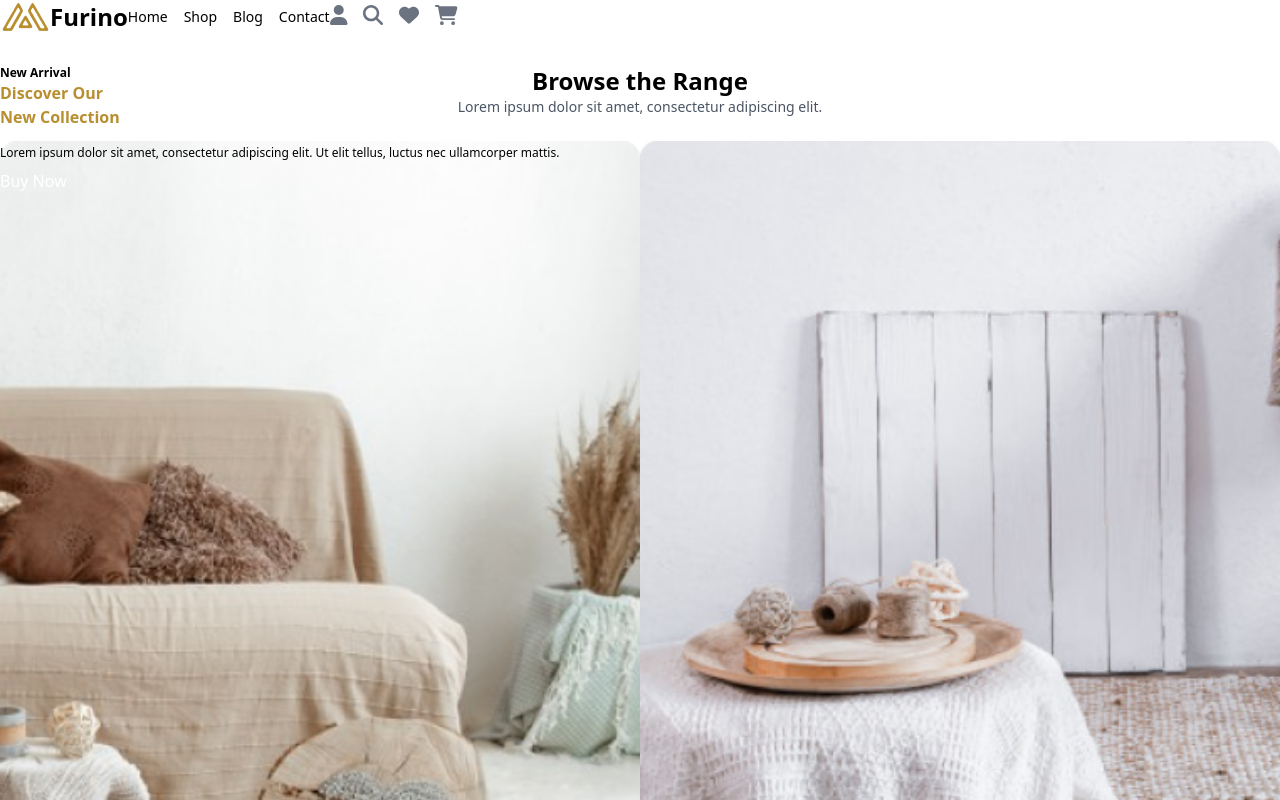
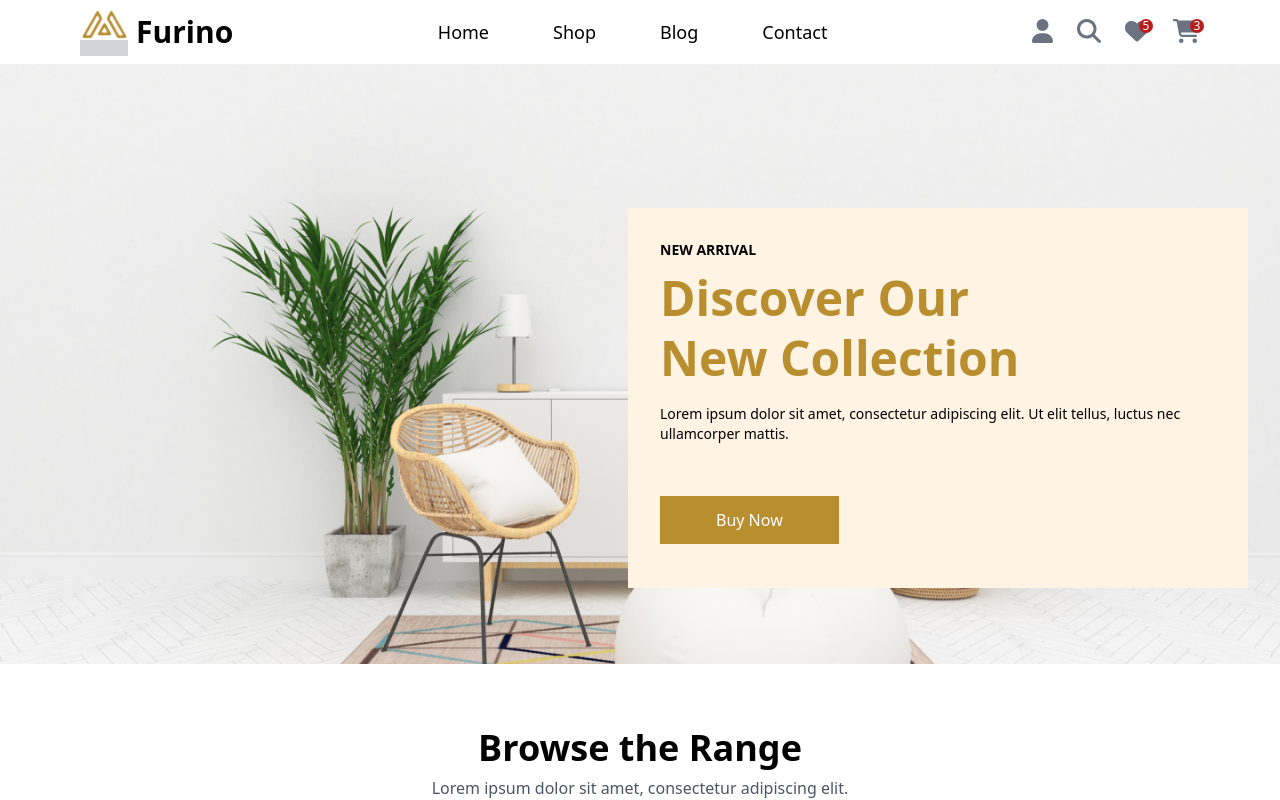
Before and after one commit to Khudaja/ecommerce-hackathon, a Next.js app: page / in a window 1280 px wide. Shown: the top 800 px of the page. Built offline with nearby package versions, Linux system fonts and the light colour scheme.

Commit message:
sixth commit

```diff
--- a/src/Components/HeroSection.tsx
+++ b/src/Components/HeroSection.tsx
@@ -7,27 +7,25 @@ function Hero() {
       <Image
         src="/images/hero.png"
         alt="Hero Background"
-        fill
-        style={{objectFit: "cover"}}
+        layout="fill"
+        objectFit="cover"
         priority
         className="z-[-1]"
       />
 
       {/* Text content on the right side */}
-      <div className="absolute top-12 right-0 sm:top-16 md:top-28 md:right-0 bg-[#FFF3E3] m-4 p-6 sm:p-8 md:p-10 w-[90%] sm:w-[420px] md:w-[620px] h-auto md:h-[380px] text-black">
-        <p className="uppercase text-xs sm:text-sm font-semibold">
-          New Arrival
-        </p>
-        <h1 className="text-3xl sm:text-4xl md:text-5xl font-bold leading-tight mt-2 text-[#B88E2F]">
+      <div className="absolute top-28 right-0 p-8 bg-[#FFF3E3] w-[620px] h-[380px] text-black m-8">
+        <p className="uppercase text-sm font-semibold">New Arrival</p>
+        <h1 className="text-5xl font-bold leading-tight mt-2 text-[#B88E2F]">
           Discover Our
           <br />
           New Collection
         </h1>
-        <p className="text-xs sm:text-sm md:text-base mt-4 mb-4">
+        <p className="text-sm mt-4 mb-4">
           Lorem ipsum dolor sit amet, consectetur adipiscing elit. Ut elit
           tellus, luctus nec ullamcorper mattis.
         </p>
-        <button className="bg-[#B88E2F] text-white mt-6 sm:mt-9 py-2 sm:py-3 px-8 sm:px-14 hover:bg-[#a0522d] transition">
+        <button className="bg-[#B88E2F] text-white mt-9 py-3 px-14 hover:bg-[#a0522d] transition">
           Buy Now
         </button>
       </div>
--- a/tailwind.config.ts
+++ b/tailwind.config.ts
@@ -2,7 +2,7 @@ import type { Config } from "tailwindcss";
 const config: Config = {
   content: [
     "./src/pages/**/*.{js,ts,jsx,tsx,mdx}",
-    "./src/components/**/*.{js,ts,jsx,tsx,mdx}",
+    "./src/Components/**/*.{js,ts,jsx,tsx,mdx}",
     "./src/app/**/*.{js,ts,jsx,tsx,mdx}",
   ],
   theme: {
```
